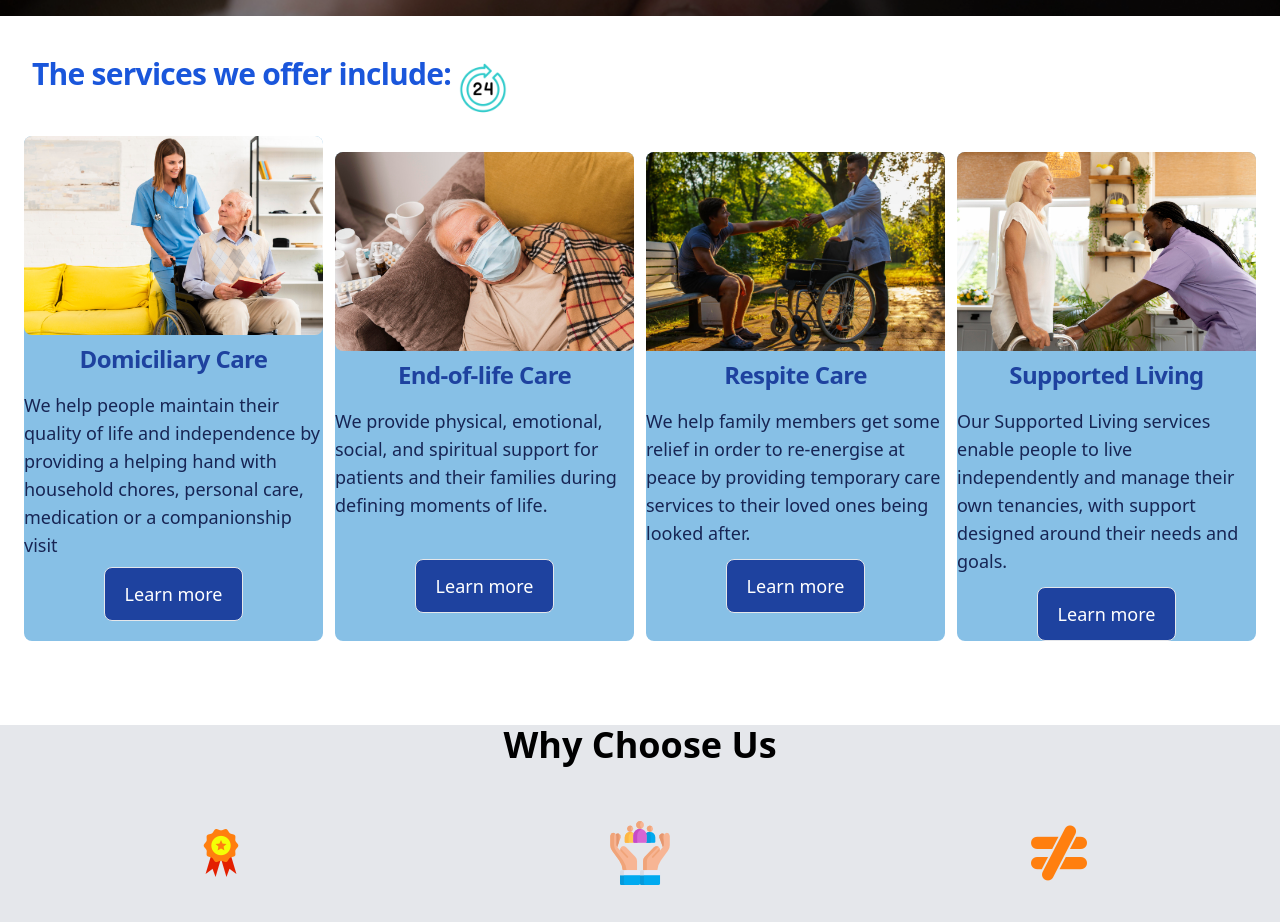
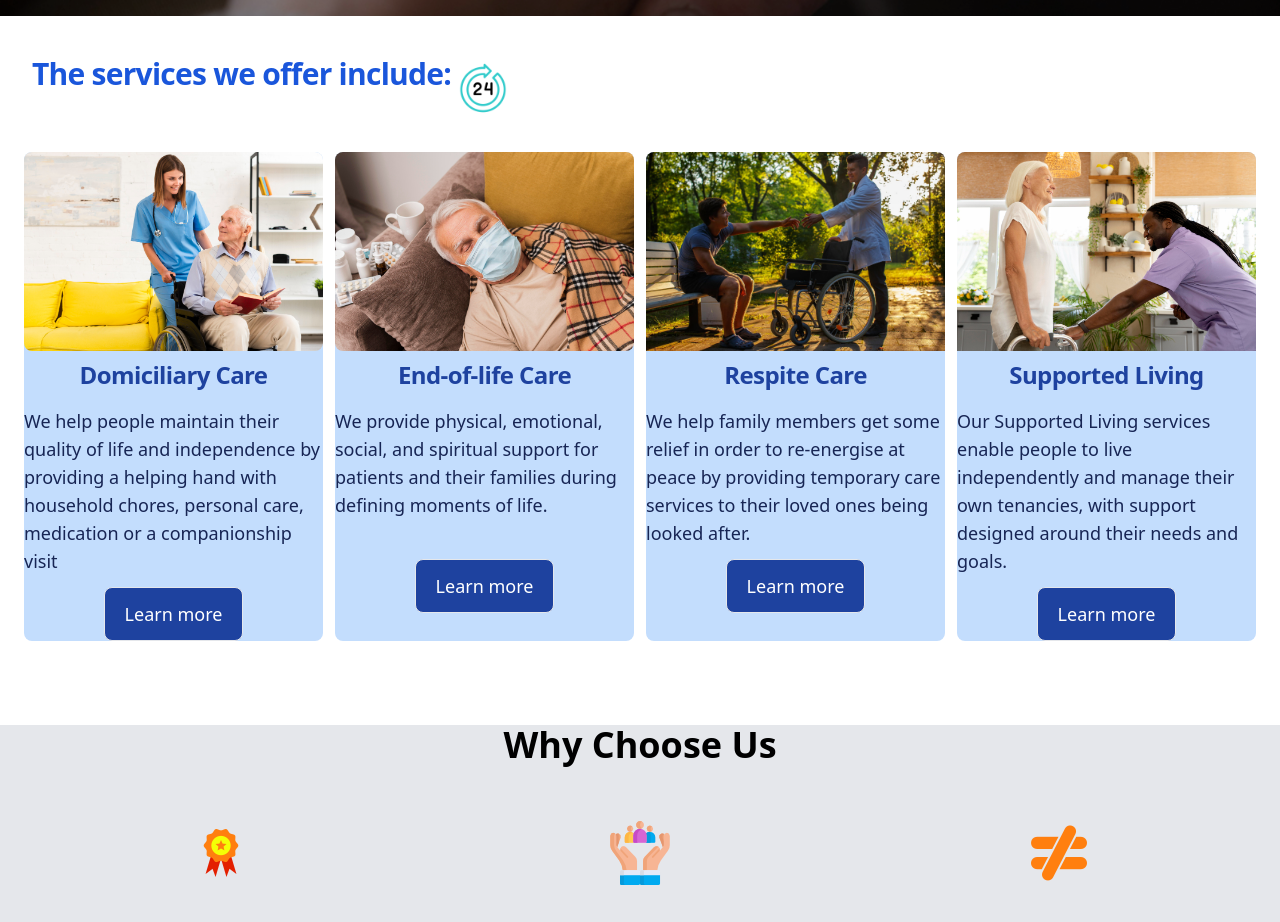
Before and after one commit to rufaro-13/veemu, a React (Create React App) app: page / in a window 1280 px wide. Shown: the part 640-1562 px from the top of the page. Built offline with nearby package versions, Linux system fonts and the light colour scheme.

Commit message:
contacts

```diff
--- a/src/App.js
+++ b/src/App.js
@@ -11,13 +11,11 @@ function App() {
   return (
     <BrowserRouter>
       <Routes>
-        <Route path="/" element={<Layout/>}>
-        <Route index element = {<Home/>}></Route>
-        <Route  path='/about' element= {<About/>}></Route>
-        <Route  path='/contact' element= {<Contact/>}></Route>
-        <Route  path='/services' element= {<Services/>}></Route>
-
-
+        <Route forceRefresh={true} path="/" element={<Layout/>}>
+        <Route forceRefresh={true} index element = {<Home/>}></Route>
+        <Route forceRefresh={true} path='/about' element= {<About/>}></Route>
+        <Route forceRefresh={true} path='/contact' element= {<Contact/>}></Route>
+        <Route forceRefresh={true} path='/services' element= {<Services/>}></Route>
         </Route>
       </Routes>
     </BrowserRouter>
--- a/src/pages/Contact.js
+++ b/src/pages/Contact.js
@@ -17,13 +17,13 @@ function Contact() {
             <div class=" lg:px-4 mx-auto max-w-screen-xl t pt-4">
 
                 <div class="lg:px-4 mx-auto max-w-screen-xl text-center pt-6  ">
-                    <h4 class="mb-4 text-1xl font-extrabold tracking-tight leading-none text-emerald-800 md:text-3xl lg:text-3xl">
-                    Contacting Continued HealthCare
+                    <h4 class="mb-4 text-1xl font-extrabold tracking-tight leading-none text-fuchsia-950 md:text-3xl lg:text-3xl">
+                    Contacting VEEMU HealthCare
                     </h4>
                 </div>
 
                 <div class="sm:flex sm:items-center sm:justify-center lg:mx-8 mt-2 px-5">
-                  <p class=" font-normal text-sm md:text-lg">
+                  <p class=" font-normal text-sm md:text-lg text-fuchsia-950">
                       To request more information, please give us a call or email us. We would love to speak to you regarding
                       our experienced support carers that can help you deliver excellent services to your business and clients.
 
@@ -46,7 +46,8 @@ function Contact() {
                           <div class="  sm:items-center sm:justify-center  mt-1">
                             <p class=" text-1xl font-normal">
                             <div><span class="text-black text-2xl font-bold"><a href="mailto:continuedhealthcare@consultant.com" className="block py-2 pl-3 pr-4 underline text-navcolour rounded hover:bg-gray-100 md:hover:bg-transparent md:hover:text-blue-700 md:p-0 md:dark:hover:text-blue-500 dark:text-navcolour dark:hover:bg-gray-700 dark:hover:text-white md:dark:hover:bg-transparent dark:border-gray-700">Email Us</a></span></div>
-                            continuedhealthcare@consultant.com
+                            info@veemuhealthcare.co.uk
+
                             </p>
                           </div>
                     </div>
@@ -54,7 +55,7 @@ function Contact() {
                     <div class="max-w-fit  sm:82 rounded-lg  sm:items-center sm:justify-center py-4  lg:ml-48 mt-8">
 
                           <IconContext.Provider value={{ color: '#231f32', size: '50px', padding:'5px 2px' }}>
-                            <a href="tel:0795 419 2764"><div class="  sm:items-center sm:justify-center   mt-5 mb-5">
+                            <a href="tel:07427494551"><div class="  sm:items-center sm:justify-center   mt-5 mb-5">
                               <FaMobileScreenButton class="sm:items-center sm:justify-center  my-6"/>
                             </div></a>
                           </IconContext.Provider>
@@ -63,7 +64,7 @@ function Contact() {
                             <div><span class="text-black  "><a href="tel:0795 419 2764"
                             className="block py-2  underline text-navcolour rounded hover:bg-gray-100 md:hover:bg-transparent
                             md:hover:text-blue-700 md:p-0 md:dark:hover:text-blue-500 dark:text-navcolour dark:hover:bg-gray-700
-                             dark:hover:text-white md:dark:hover:bg-transparent dark:border-gray-700">Mobile: 0795 419 2764</a></span></div>
+                             dark:hover:text-white md:dark:hover:bg-transparent dark:border-gray-700">Mobile: 07427494551</a></span></div>
 
                             </p>
                           </div>
@@ -72,7 +73,7 @@ function Contact() {
 
                     </div>
 
-                    <div class="max-w-fit  sm:82 rounded-lg  sm:items-center sm:justify-center py-4  lg:ml-48 mt-8">
+                    {/* <div class="max-w-fit  sm:82 rounded-lg  sm:items-center sm:justify-center py-4  lg:ml-48 mt-8">
 
                           <IconContext.Provider value={{ color: '#231f32', size: '50px', padding:'5px 2px' }}>
                             <a href="tel:07463 372 8971"><div class="  sm:items-center sm:justify-center   mt-5 mb-5">
@@ -89,12 +90,12 @@ function Contact() {
                             </p>
                           </div>
 
-                    </div>
+                    </div> */}
 
                     <div class="max-w-fit  sm:82 rounded-lg  sm:items-center sm:justify-center py-4  lg:ml-48 mt-8">
 
                           <IconContext.Provider value={{ color: '#339933', size: '50px', padding:'5px 2px' }}>
-                            <a href="tel:02477981121"><div class="  sm:items-center sm:justify-center   mt-5 mb-5">
+                            <a href="tel:0203 534 0955"><div class="  sm:items-center sm:justify-center   mt-5 mb-5">
                               <FaPhone class="sm:items-center sm:justify-center  my-6"/>
                             </div></a>
                           </IconContext.Provider>
@@ -103,7 +104,7 @@ function Contact() {
                             <div><span class="text-black "><a href="tel:02477981121"
                             className="block py-2  underline text-navcolour rounded hover:bg-gray-100 md:hover:bg-transparent
                             md:hover:text-blue-700 md:p-0 md:dark:hover:text-blue-500 dark:text-navcolour dark:hover:bg-gray-700
-                             dark:hover:text-white md:dark:hover:bg-transparent dark:border-gray-700">Landline:  0247 798 1121</a></span></div>
+                             dark:hover:text-white md:dark:hover:bg-transparent dark:border-gray-700">Landline:  0203 534 0955</a></span></div>
 
                             </p>
                           </div>
@@ -122,10 +123,12 @@ function Contact() {
                             <p class=" text-1xl font-normal">
                               <div>
                                 <span class="text-black text-2xl font-bold">
-                                  <a href="https://www.google.com/maps/place/40+Capmartin+Rd,+Coventry+CV6+3FY,+UK/@52.4279819,-1.5136573,18z"
+                                  <a href="https://www.google.com/maps/place/19+Albert+Square,+London+E15+1HJ,+UK/@51.6118925,0.0336148,11z"
                                       className="block py-2  underline text-navcolour rounded hover:bg-gray-100 md:hover:bg-transparent md:hover:text-blue-700 md:p-0 md:dark:hover:text-blue-500 dark:text-navcolour dark:hover:bg-gray-700 dark:hover:text-white md:dark:hover:bg-transparent dark:border-gray-700">Visit Us</a></span></div>
-                                      Continued HealthCare Limited<br/>40 Capmartin Road<br/>
-                                      Coventry<br/>CV6 3FY
+                                      VEEMU HealthCare Limited<br/>19 Albert Square<br/>
+                                      Stratford
+                                      London
+                                      <br/>CV6 3FY
                             </p>
                           </div>
 
--- a/src/pages/Home.js
+++ b/src/pages/Home.js
@@ -13,7 +13,7 @@ function Home() {
 
         <section class=" bg-cover bg-center bg-no-repeat bg-hero_pattern bg-gray-400 bg-blend-multiply">
             <div class="px-4 mx-auto max-w-screen-xl text-center bg- py-24 lg:py-34">
-            <h1 class="mb-4 text-4xl font-extrabold font-cursive tracking-tight leading-none text-yellowtheme md:text-5xl lg:text-6xl">VEEMU Limited</h1>
+            <h1 class="mb-4 text-4xl font-extrabold  tracking-tight leading-none text-yellowtheme md:text-5xl lg:text-6xl">VEEMU Limited</h1>
                 <p class="mb-8 text-2xl font-bold text-gray-300 lg:text-cyan-700  lg:text-4xl sm:px-16 lg:px-48">
                 We offer you quality care and compassionate care.
 
@@ -45,7 +45,7 @@ function Home() {
 
                 <div class=" lg:flex grid  lg:grid-cols-2 lg:gap-x-3 m-auto md:grid-cols-2 md:gap-x-2 grid-col-1 px-2 item-stretch ">
 
-                    <div className=" col-span-1 rounded-lg bg-bluetheme  md:w-1/2  sm:items-center sm:justify-center">
+                    <div className=" col-span-1 rounded-lg bg-blue-200  md:w-1/2 mt-4 sm:items-center sm:justify-center">
                         <img class="rounded-lg" src={domic} alt="old man sitting on a wheelchair" />
                         <h5 className="md:text-2xl text-lg font-bold tracking-tight text-blue-800 dark:text-white pt-2">
                             <p>
@@ -61,7 +61,7 @@ function Home() {
                             </p>
 
                             <Link to="services"
-                                class="inline-flex justify-center hover:text-gray-900 items-center mt-2 md:py-3 md:mt-2 py-2 px-5 text-white font-medium text-sm md:text-lg text-center
+                                class="inline-flex justify-center hover:text-gray-900 items-center mt-2 md:py-3 md:mt-3 py-2 px-5 text-white font-medium text-sm md:text-lg text-center
                                 text-blue rounded-lg border border-green hover:bg-green-300 focus:ring-4 focus:ring-green-400  bg-blue-800 ">
                                     Learn more
                                 </Link>
@@ -69,7 +69,7 @@ function Home() {
                     </div>
 
 
-                    <div className=" col-span-1 rounded-lg bg-bluetheme lg:w-1/2 md:w-1/2 mt-4 sm:items-center sm:justify-center">
+                    <div className=" col-span-1 rounded-lg bg-blue-200 lg:w-1/2 md:w-1/2 mt-4 sm:items-center sm:justify-center">
 
                         <img class="rounded-lg" src={paliat} alt="end of life care of a man with terminal illness" />
                         <h5 className="md:text-2xl text-lg font-bold tracking-tight text-blue-800 dark:text-white pt-2">
@@ -92,7 +92,7 @@ function Home() {
 
                     </div>
 
-                    <div className=" col-span-1 lg:w-1/2 rounded-lg bg-bluetheme md:w-1/3 mt-4 sm:items-center sm:justify-center">
+                    <div className=" col-span-1 lg:w-1/2 rounded-lg bg-blue-200 md:w-1/3 mt-4 sm:items-center sm:justify-center">
                         <img class="rounded-t-lg" src={respite} alt="young-doctor-helping-one-guy-stand-up" />
                         <h5 className="md:text-2xl text-lg font-bold tracking-tight text-blue-800 dark:text-white pt-2">
                             <p>
@@ -114,7 +114,7 @@ function Home() {
                         </p>
                     </div>
 
-                    <div className=" col-span-1 rounded-lg bg-bluetheme lg:w-1/2 md:w-1/3 mt-4 sm:items-center sm:justify-center">
+                    <div className=" col-span-1 rounded-lg bg-blue-200 lg:w-1/2 md:w-1/3 mt-4 sm:items-center sm:justify-center">
                         <img class="rounded-t-lg" src={supported} alt="male-social-worker-taking-care-old-woman" />
                         <h5 className="md:text-2xl text-lg font-bold tracking-tight text-blue-800 dark:text-white pt-2">
                             <p >
--- a/tailwind.config.js
+++ b/tailwind.config.js
@@ -10,6 +10,7 @@ module.exports = {
         'bluetheme':'#87c0e6',
         'red':'#ff0000',
         'greentheme':'#32a852',
+        'cards':'#89cff0',
         'yellowtheme':'#FFD700'
       },
 
```
